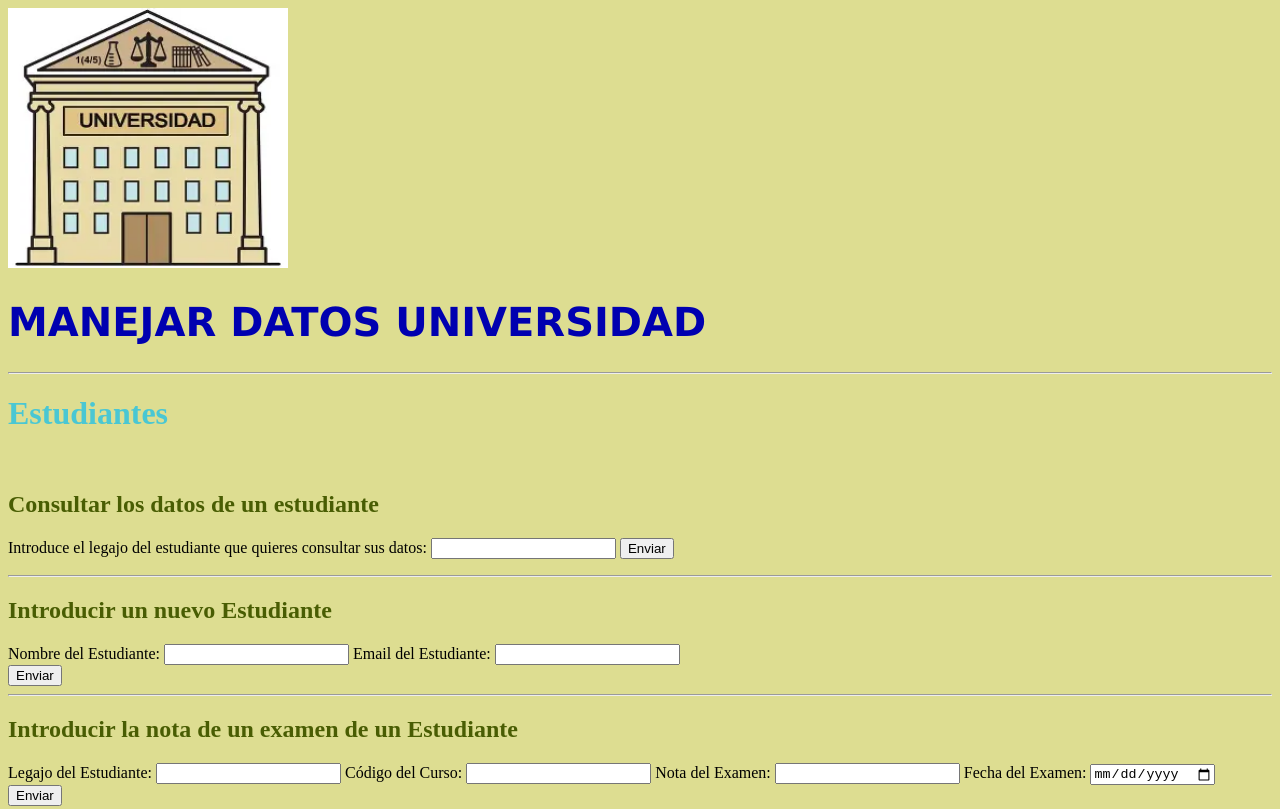
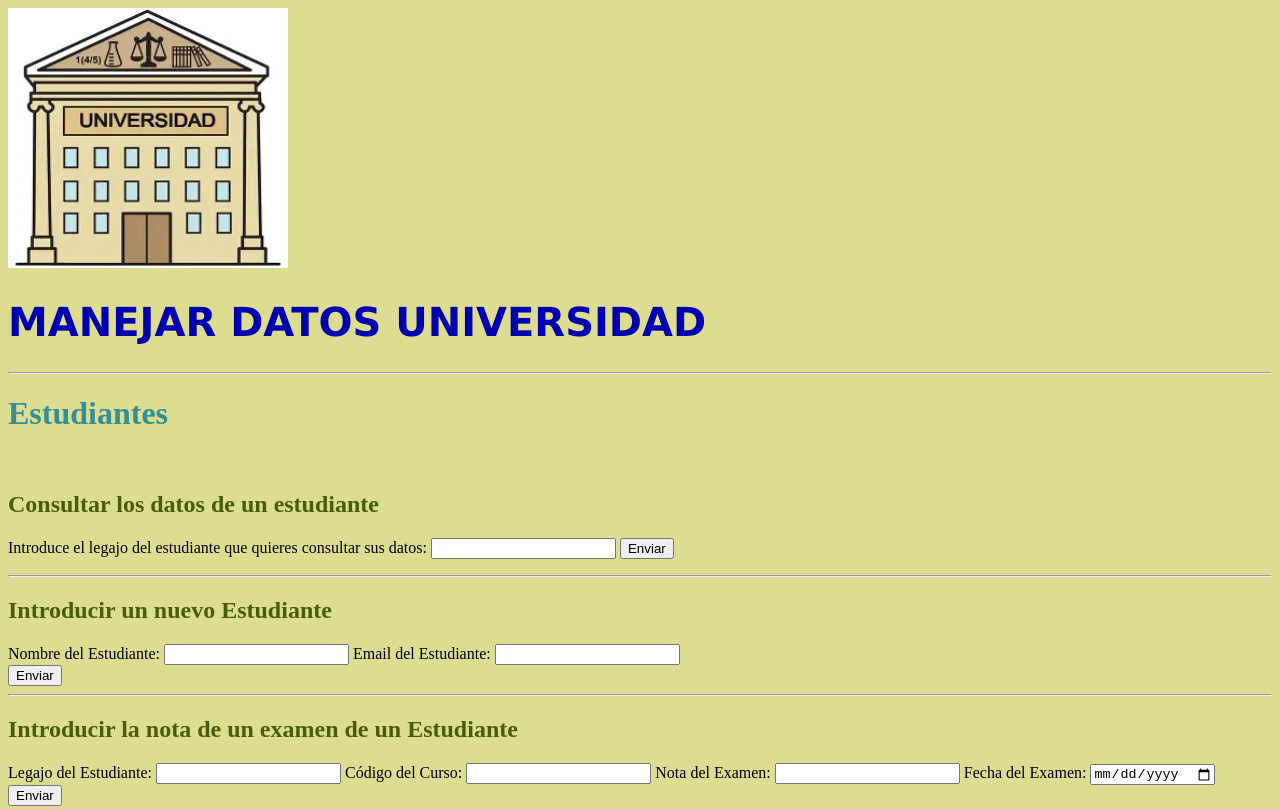
Before and after one commit to Angela-Iglesias/universidad, a website: page index.html in a window 1280 px wide. Shown: the top 809 px of the page. Drawn offline with Linux system fonts and the light colour scheme; no server answers.

Commit message:
Nuevo cambio del color de subtitulo a un azul menos brillante

```diff
--- a/estilos.css
+++ b/estilos.css
@@ -5,7 +5,7 @@
 }
 
 #subtitulo {
-    color: rgb(74, 199, 211);
+    color: rgb(52, 142, 150);
 }
 
 
```
